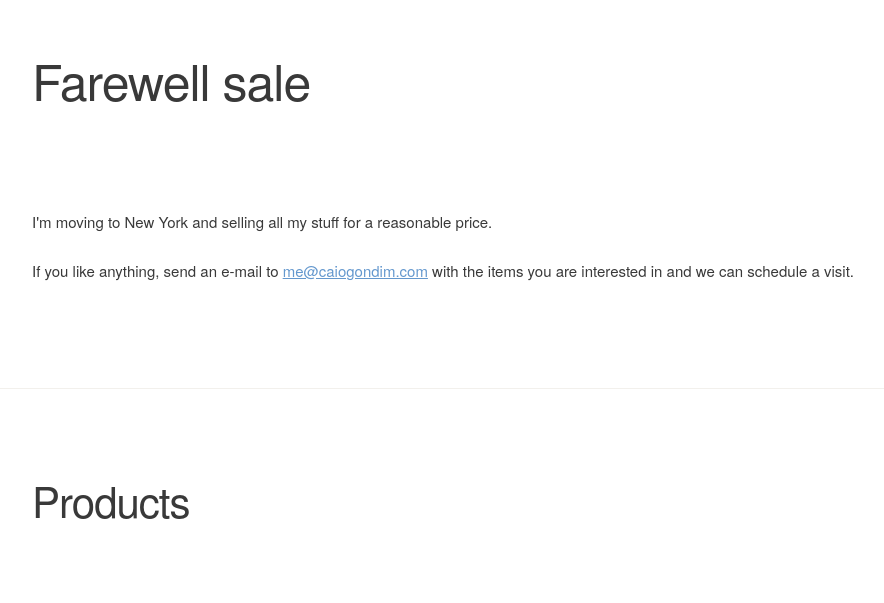
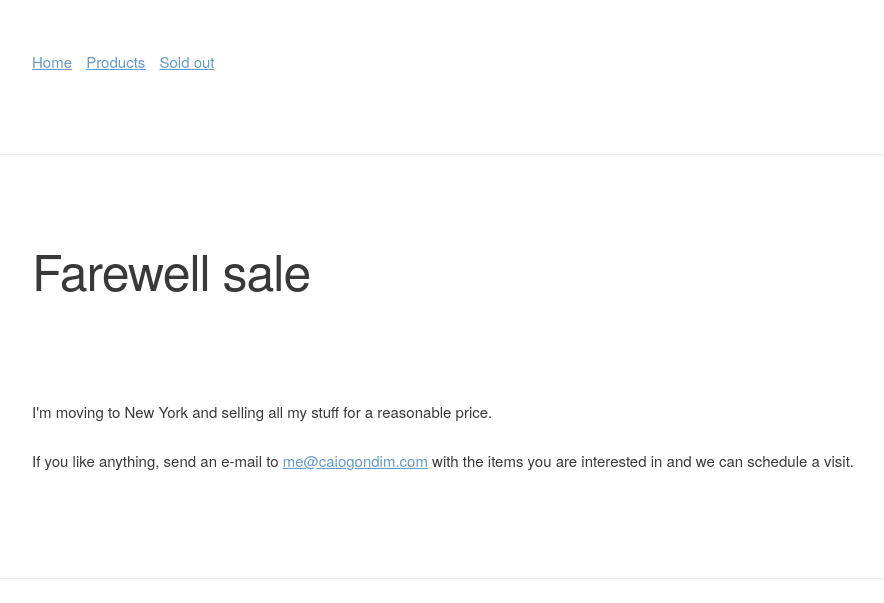
Before and after one commit to caiogondim/sale.caiogondim.com, a Jekyll site: the page built from index.html, in a window 1280 px wide and 900 px high, cut to the strip 0-603 px from the top of the window. Shown: the whole strip, without its empty margins (128-1012 px from the left). Built offline with Jekyll 4.4.1, drawn with Linux system fonts in a browser that asks for light colours.

Commit message:
Add nav to index

```diff
--- a/index.html
+++ b/index.html
@@ -1,6 +1,10 @@
 ---
 layout: base
 ---
+
+{% include nav.html %}
+
+<hr>
 
 {% include header.html %}
 
```
